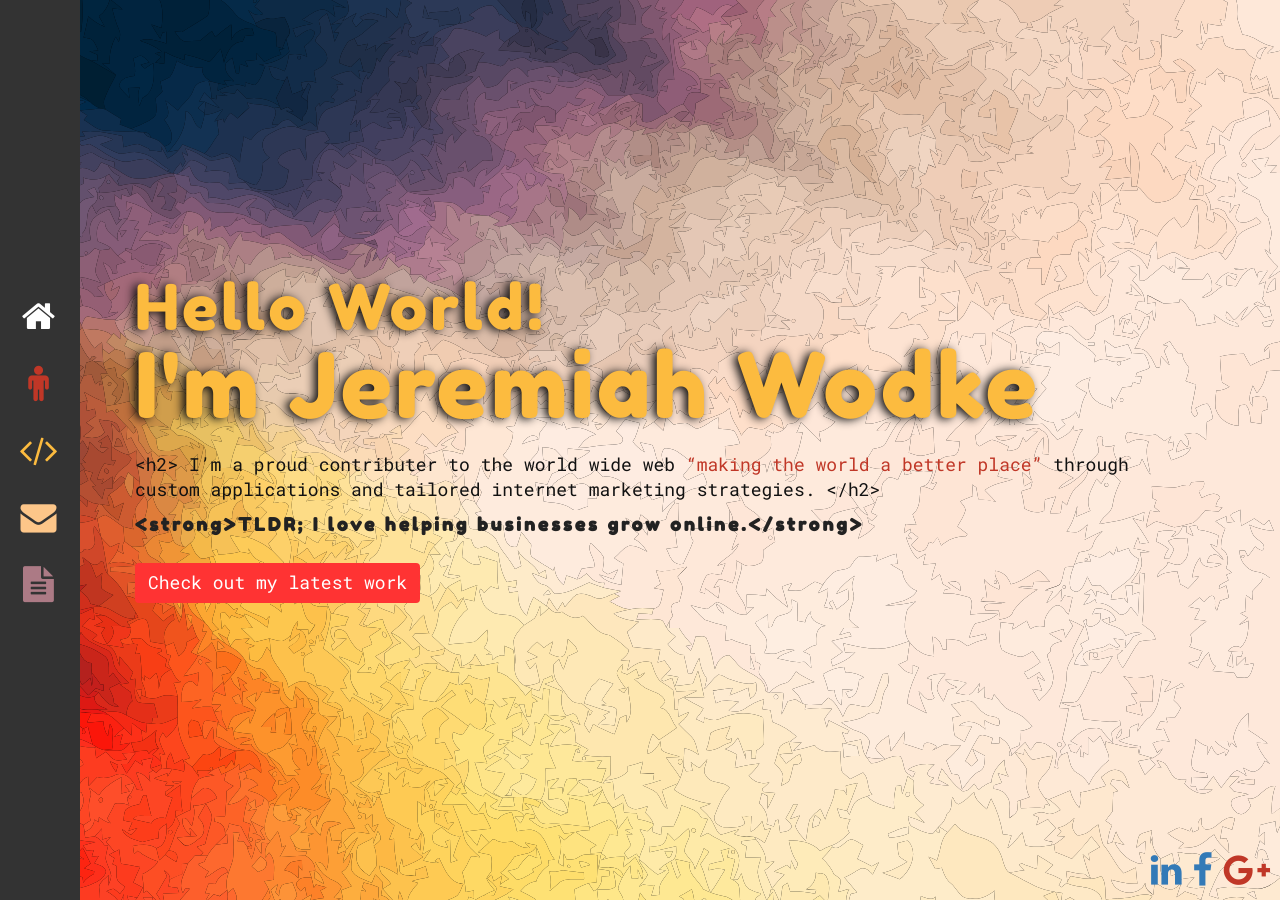
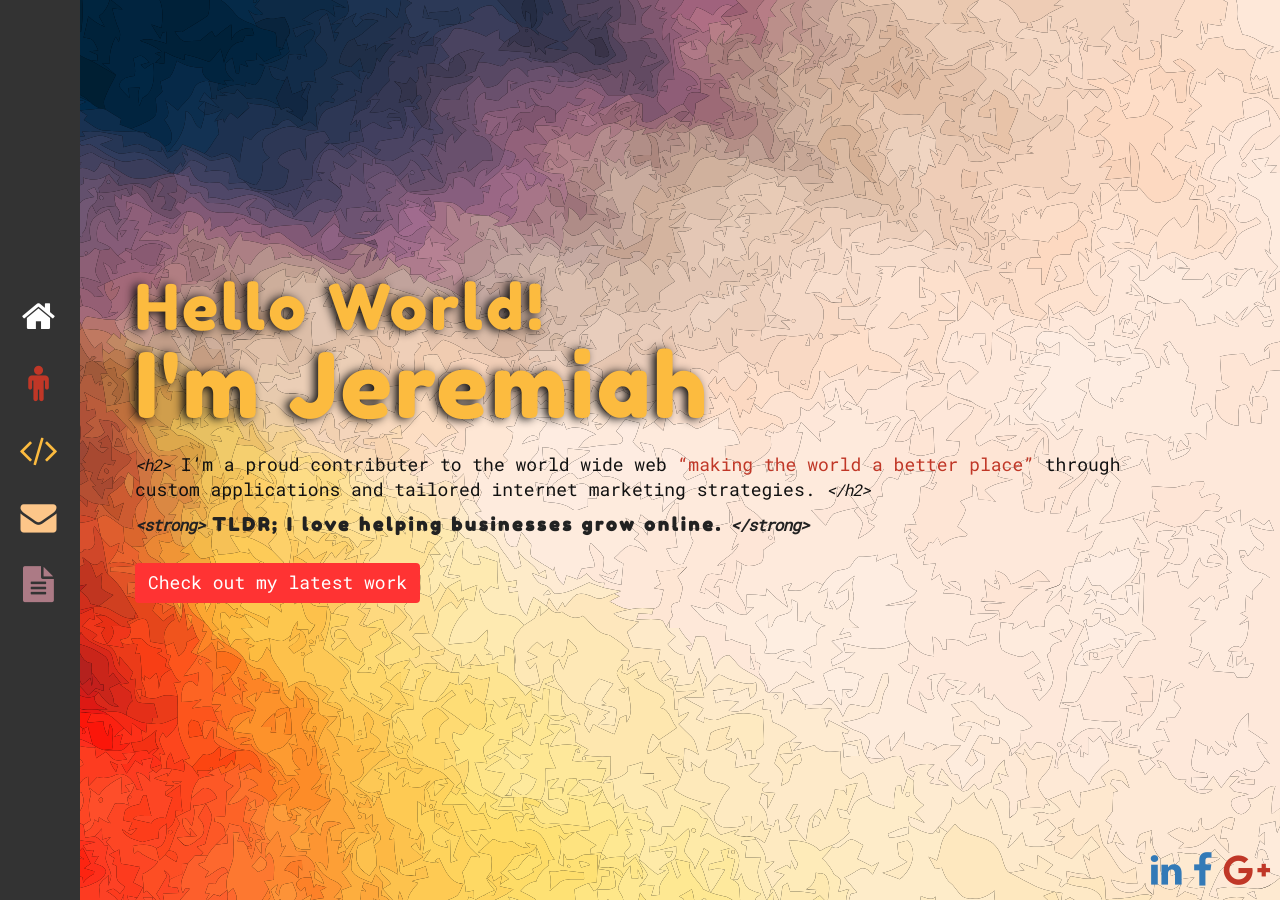
Before and after one commit to JWizerd/2017_personal_portfolio, a Jekyll site: the page built from index.html, in a window 1280 px wide. Built offline with Jekyll 4.4.1, drawn with Linux system fonts in a browser that asks for light colours.

Commit message:
tyography on before and after html elements

```diff
--- a/assets/css/main.scss
+++ b/assets/css/main.scss
@@ -183,6 +183,18 @@ h2::before {
 
 h2::after {
   content: "</h2>";
+}
+
+h2::before,
+h2::after,
+strong::before,
+strong::after,
+p::before,
+p::after  {
+  font-family: $robot;
+  font-style: italic;
+  font-size: .9em;
+  letter-spacing: -1px;
 }
 
 strong {
@@ -618,7 +630,7 @@ Media Queries
   }
 
   .mobile-social a {
-    font-size: 1.5em;
+    font-size: 1.5atoem;
   }
 
   .about-buttons {
--- a/index.html
+++ b/index.html
@@ -3,14 +3,16 @@ layout: default
 ---
 
 <p class="hello my-animate bounceInDown">Hello World!</p>
-<h1 class="my-name my-animate bounceIn">I'm Jeremiah <span>Wodke</span></h1>
+<h1 class="my-name my-animate bounceIn">I'm Jeremiah</h1>
 
 <div class="home-bio-content my-animate bounceInUp">
   <h2>
     I’m a proud contributer to the world wide web <span class="apple">“making the world a better place”</span> through custom applications and tailored internet marketing strategies.
   </h2>
 
-  <strong class="tldr">TLDR; I love helping businesses grow online.</strong>
+  <strong class="tldr">
+    TLDR; I love helping businesses grow online.
+  </strong>
 
   <button class="btn btn-red block btn-home my-animate tada"><a href="">Check out my latest work</a></button>
 </div>
```
Also changed, not shown: 2 other files.
